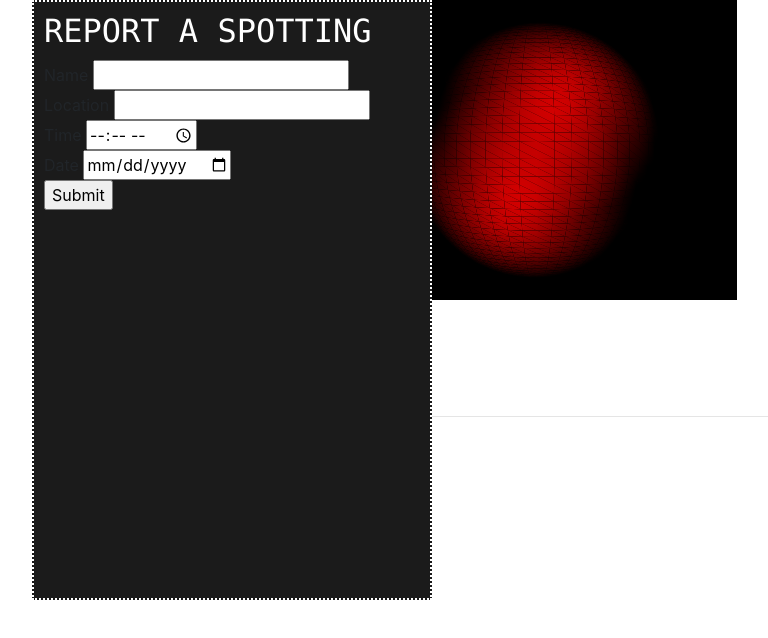
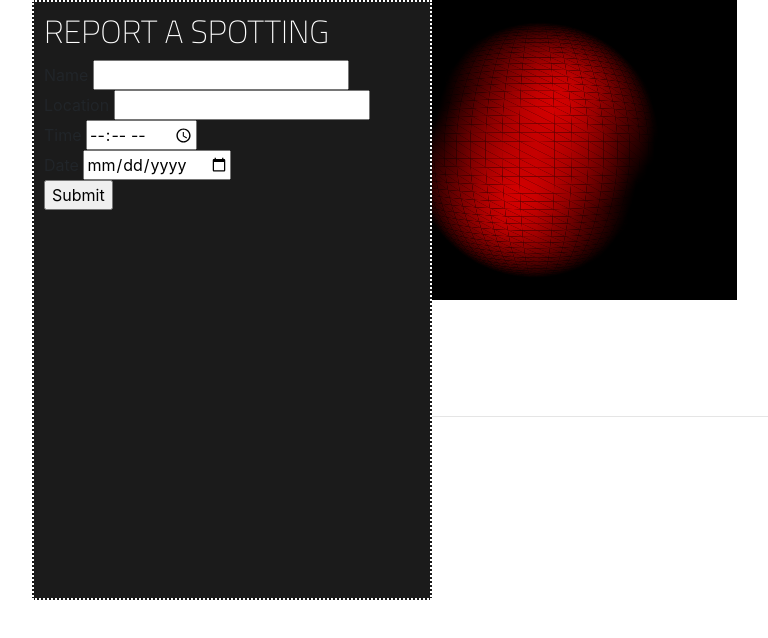
Before and after one commit to hughrawlinson/stationspotter, a plain HTML site: page index.html in a window 1280 px wide. Shown: the whole page, without its empty margins (53-821 px from the left). Drawn offline with nearby package versions, Linux system fonts and the light colour scheme.

Commit message:
Changed to google web fonts. Looks more Obliviony

```diff
--- a/assets/css/style.css
+++ b/assets/css/style.css
@@ -18,8 +18,8 @@ body {
 	color: white;
 	margin-left: 10px;
 	margin-top: 10px;
-	font-weight: 400;
-	font-family: "Neutra Text" ,monaco, courier, mono-spaced;
+	font-weight: 200;
+	font-family: 'Titillium Web', sans-serif;
 }
 
 #spherecanvas {
--- a/index.html
+++ b/index.html
@@ -21,6 +21,9 @@
 	<link href='assets/css/flat-ui.css' rel='stylesheet' />
 	<link href='assets/css/introjs-ie.min.css' rel='stylesheet' />
 	<link href='assets/css/introjs.min.css' rel='stylesheet' />
+	<!--webfonts -->
+	<link href='http://fonts.googleapis.com/css?family=Titillium+Web:400,300,200,700' rel='stylesheet' type='text/css'>
+	<!-- end webfonts -->
 	<script src='assets/js/modernizr-2.5.3.min.js'></script>
 	<!--
 	  facebook open graph content
```
